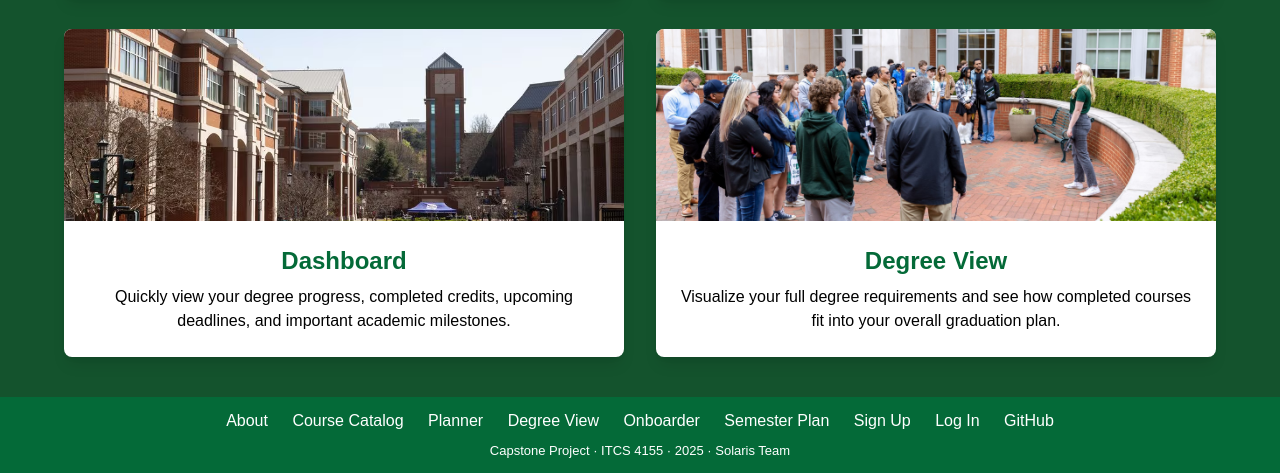
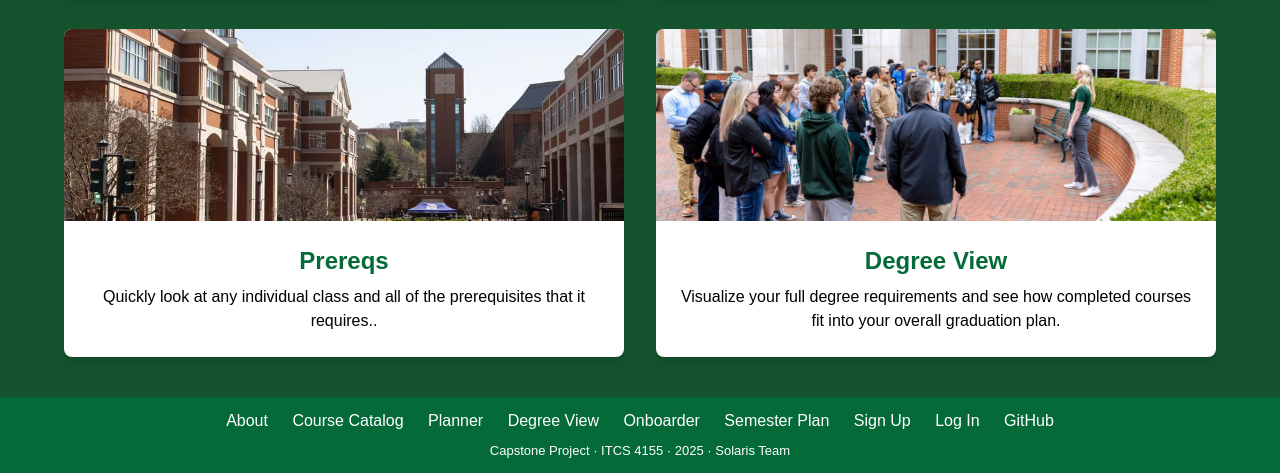
Before and after one commit to SolarisCapstone/SolarisCapstone, a website: page public/about.html in a window 1280 px wide. Shown: the part 652-1125 px from the top of the page. Drawn offline with nearby package versions, Linux system fonts and the light colour scheme.

Commit message:
Update about.html

```diff
--- a/public/about.html
+++ b/public/about.html
@@ -44,12 +44,12 @@
             </div>
           </a>
 
-          <!-- Dashboard Card -->
-          <a href="dashboard.html" class="bg-white text-black rounded-lg shadow-lg overflow-hidden hover:shadow-2xl transition duration-300 block">
-            <img src="images/DXLGDYRCUVAKNMTNTURP5WEARA.avif" alt="Dashboard" class="w-full h-48 object-cover">
+          <!-- Prerequisite Checks -->
+          <a href="prereqs.html" class="bg-white text-black rounded-lg shadow-lg overflow-hidden hover:shadow-2xl transition duration-300 block">
+            <img src="images/DXLGDYRCUVAKNMTNTURP5WEARA.avif" alt="prereqs" class="w-full h-48 object-cover">
             <div class="p-6">
-              <h2 class="text-2xl font-semibold mb-2">Dashboard</h2>
-              <p>Quickly view your degree progress, completed credits, upcoming deadlines, and important academic milestones.</p>
+              <h2 class="text-2xl font-semibold mb-2">Prereqs</h2>
+              <p>Quickly look at any individual class and all of the prerequisites that it requires..</p>
             </div>
           </a>
 
```
